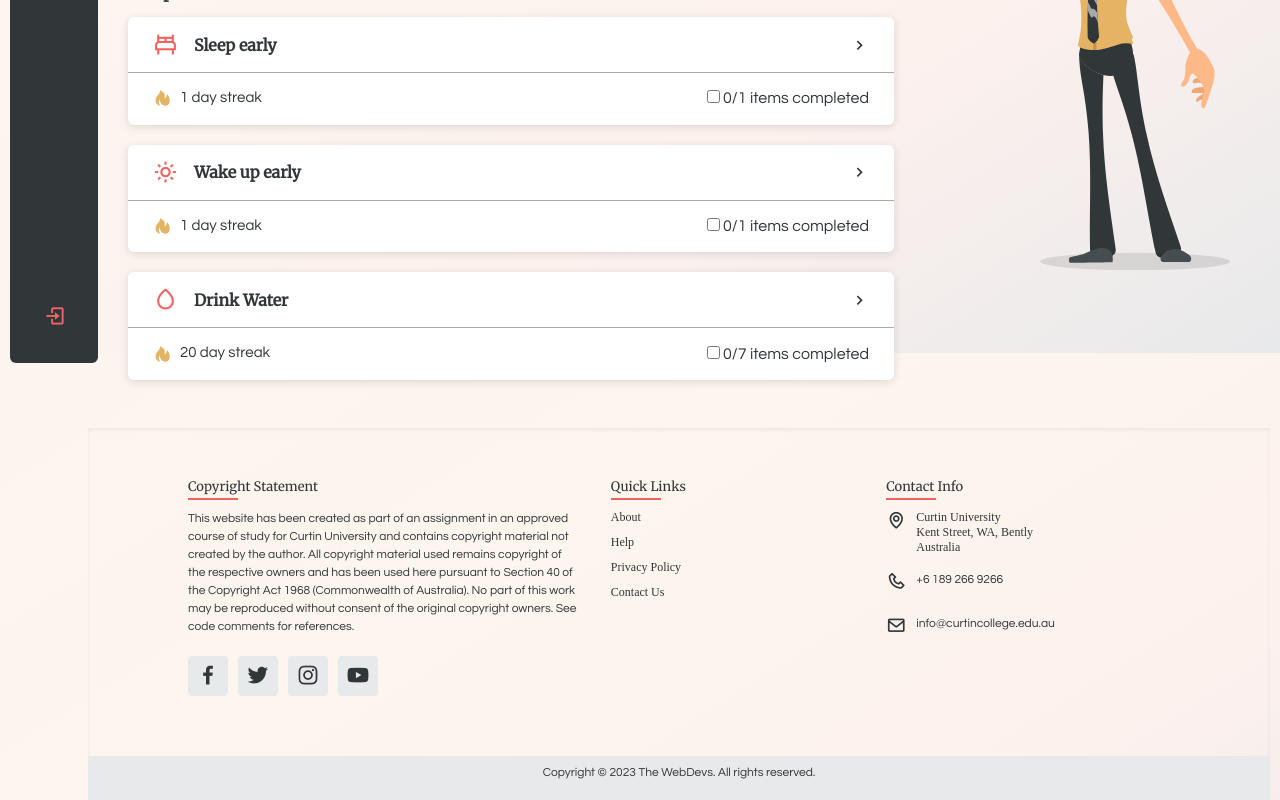
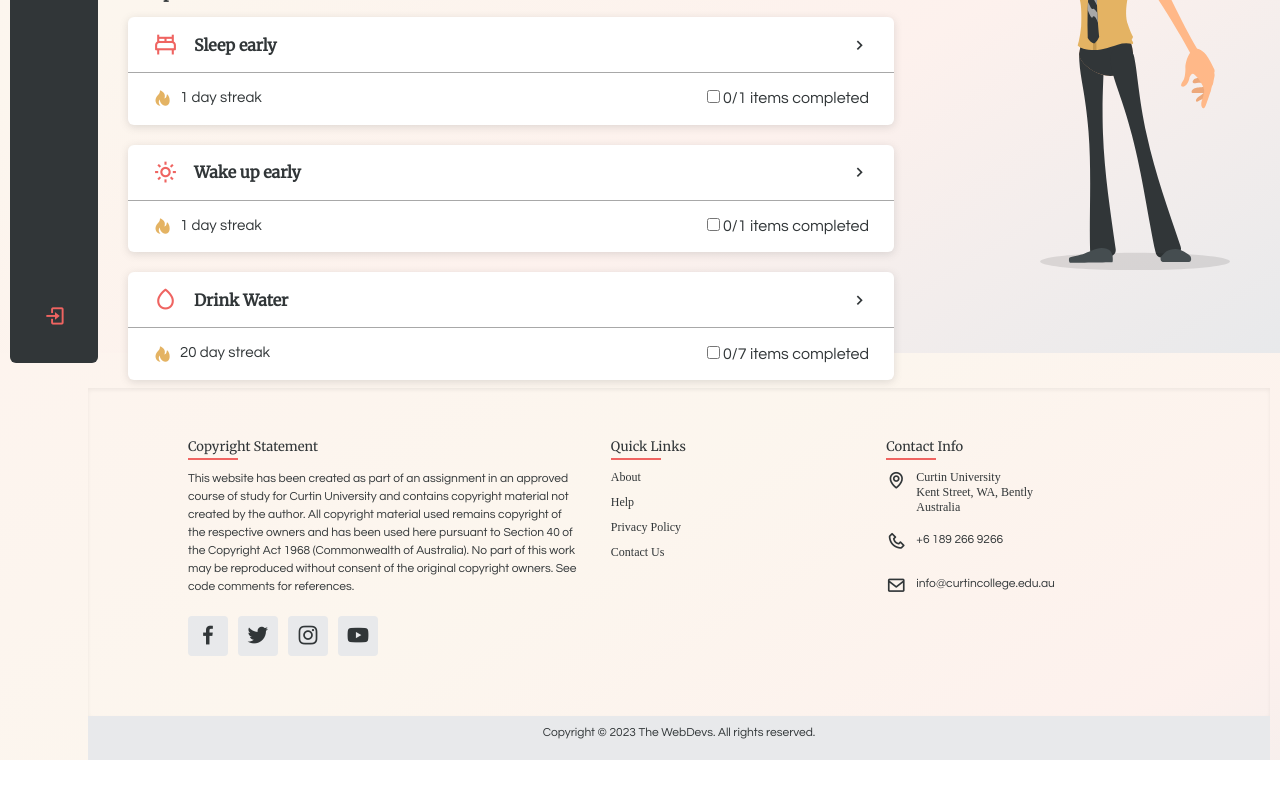
Before and after one commit to s3851446/habithub-frontend, a SvelteKit app in the folder final/habithub-frontend/: page / in a window 1280 px wide. Shown: the part 447-1247 px from the top of the page. After the commit the page ends 1207 px from the top, so only its background shows below. Built offline with nearby package versions, Linux system fonts and the light colour scheme; no server answers.

Commit message:
Sticks footer to bottom of the page

```diff
--- a/final/habithub-frontend/src/app.scss
+++ b/final/habithub-frontend/src/app.scss
@@ -20,6 +20,9 @@ body {
   width: calc(100% - 98px);
   position: relative;
   left: 88px;
+  display: flex;
+  flex-direction: column;
+  min-height: 100vh;
 }
 
 h1,
--- a/final/habithub-frontend/src/components/Footer.svelte
+++ b/final/habithub-frontend/src/components/Footer.svelte
@@ -80,8 +80,7 @@ https://youtu.be/B4KZYsyuVOE -->
 
 <style lang="scss">
    .footer {
-    bottom: 0;
-    margin-top: 40px;
+    margin-top: auto;
     footer {
         position: relative;
         width: 100%;
```
